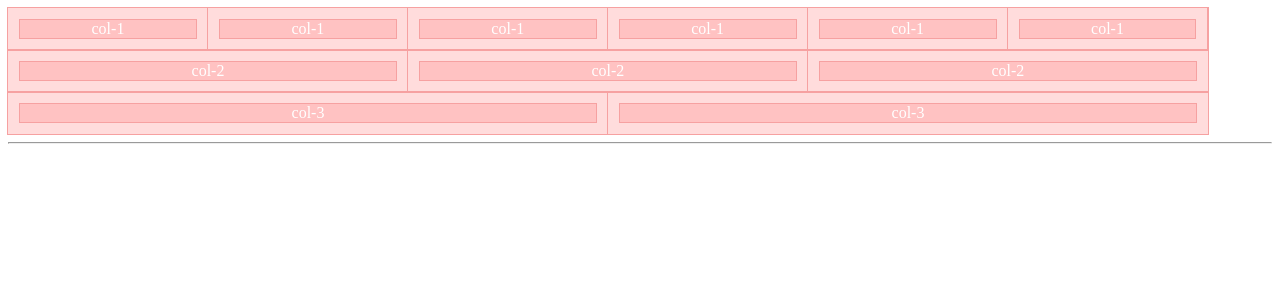
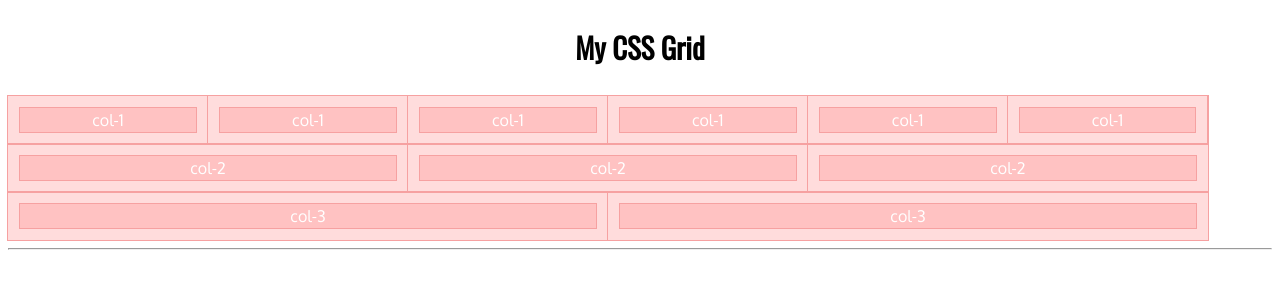
Before and after one commit to CodemasterInstitute/0.8-mydesign-system, a plain HTML site: page index.html in a window 1280 px wide. Drawn offline with nearby package versions, Linux system fonts and the light colour scheme.

Commit message:
added fonts to css

```diff
--- a/index.html
+++ b/index.html
@@ -6,7 +6,9 @@
 	<link href="styles/mygridsystem.css" type="text/css" rel="stylesheet">
 </head>
 <body>
+	<h1> My CSS Grid</h1>
 	<div class="grid-container outline">
+
     <div class="row">
         <div class="col-1"><p>col-1</p></div>
         <div class="col-1"><p>col-1</p></div>
--- a/styles/mygridsystem.css
+++ b/styles/mygridsystem.css
@@ -1,7 +1,10 @@
+@import url(https://fonts.googleapis.com/css?family=Oswald|Oxygen);
+
 /*-- main container --*/
 .grid-container{
 		width: 100%;
 		max-width: 1200px;
+		line-height: 1.5em;
 	}
 .grid-container *{
 	box-sizing: border-box;
@@ -46,6 +49,16 @@
 	text-align: center;
 	color: white;
 }
+/*-- typography --*/
+body{font-family: 'Oxygen', Arial, sans-serif;}
+
+h1, h2, h3, h4{font-family: 'Oswald', sans-serif;}
+
+h1{
+	font-size: 1.8em;
+	line-height: 2em;
+	text-align: center;
+}
 
 /*-- responsive bits -->
 @media all and (max-width: 800px){
```
